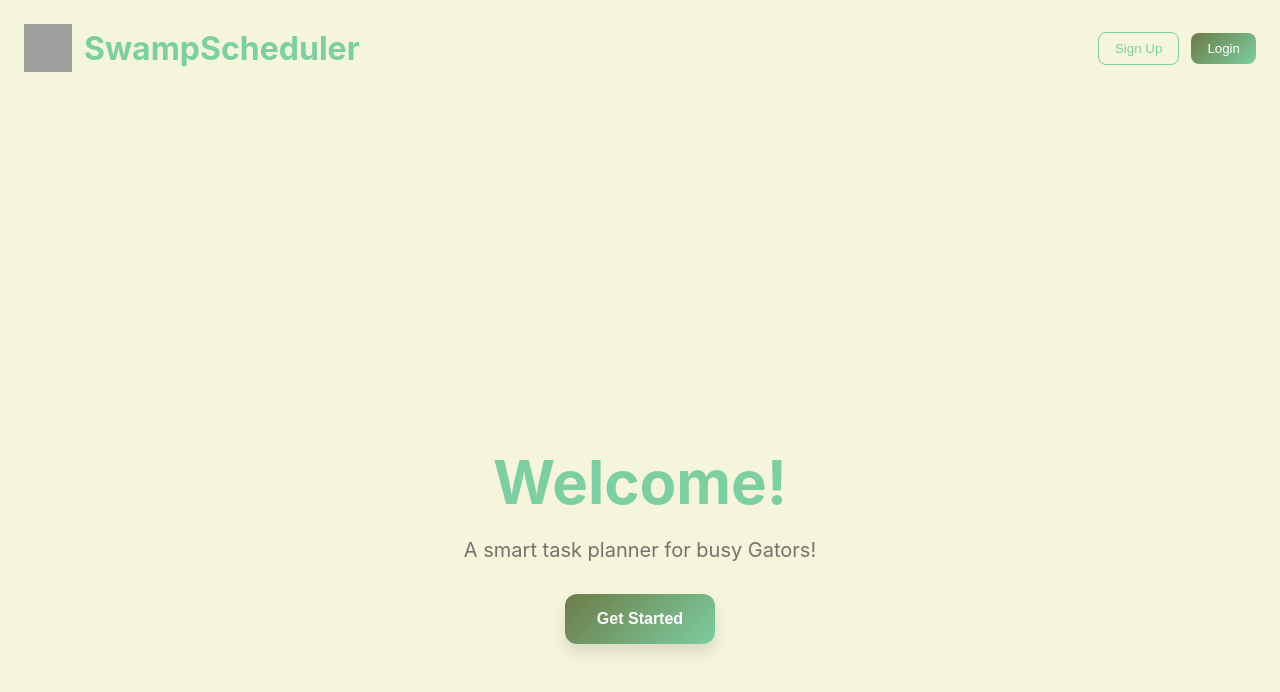
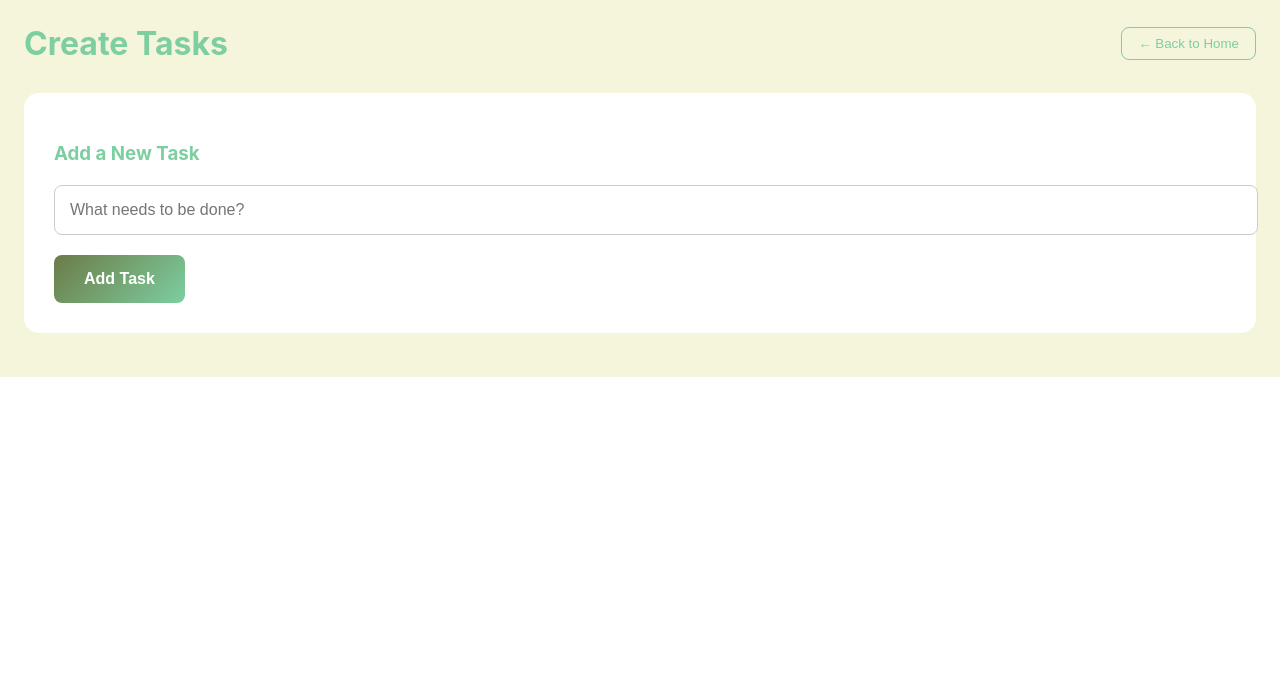
Before and after one commit to anawsai/CEN3031_Summer2025_Project, a React (Create React App) app in the folder frontend/: page / in a window 1280 px wide. Both pictures are taken after a click on the button "Get Started". Shown: the top 692 px of the page. Built offline with nearby package versions, Linux system fonts and the light colour scheme; grey boxes are pictures that could not be loaded.

Commit message:
Added prototype task creation page with form and navigation

```diff
--- a/frontend/src/App.js
+++ b/frontend/src/App.js
@@ -1,6 +1,132 @@
-import React from 'react';
+import React, {useState} from 'react';
 
 function App() {
+  const [currentPage, setCurrentPage] = useState('home');
+  const [tasks, setTasks] = useState([]);
+  const [newTask, setNewTask] = useState('');
+
+  //handle adding a new task
+  const addTask = () => {
+    if (newTask.trim() !== '') {
+      setTasks([...tasks, newTask]);
+      setNewTask('');
+    }
+  };
+
+  //Task Creation Page (just a simple form for now that gets executed when the user clicks the "Get Started" button !!!)
+  if (currentPage === 'tasks') {
+    return (
+      <div style ={{
+        minHeight: '100%',
+        backgroundColor: 'beige',
+        padding: '24px'
+      }}>
+      <div style={{
+        display: 'flex',
+        justifyContent: 'space-between',
+        alignItems: 'center',
+        marginBottom: '30px'
+      }}>
+        <h1 style = {{
+          fontSize: '32px',
+          fontWeight: 'bold',
+          color: '#7dcea0',
+          margin: 0
+        }}>
+            Create Tasks
+        </h1>
+
+       {/* Back to Home Button */}
+        <button
+          onClick={()=> setCurrentPage('home')}
+          style={{
+            background: 'transparent',
+            color: '#7dcea0',
+            padding: '8px 16px',
+            border: '1px solid #7dcea0',
+            borderRadius: '8px',
+            cursor: 'pointer'
+          }}>
+            ← Back to Home
+        </button>
+      </div>
+
+      {/* Task Creation Form */}
+      <div style ={{
+        backgroundColor: 'white',
+        padding: '30px',
+        borderRadius: '15px',
+        marginBottom: '20px',
+      }}>
+        <h3 style={{
+          color: '#7dcea0',
+          marginBottom: '20px'
+        }}>
+          Add a New Task
+        </h3>
+        <input
+          type="text"
+          value={newTask}
+          onChange={(e) => setNewTask(e.target.value)}
+          placeholder="What needs to be done?"
+          style={{
+            width: '100%',
+            padding: '15px',
+            borderRadius: '8px',
+            border: '1px solid #ccc',
+            marginBottom: '20px',
+            fontSize: '16px'
+          }}
+          />
+
+        <button
+          onClick={addTask}
+          style={{
+            background: 'linear-gradient(135deg, #6B7B47, #7dcea0)',
+            color: 'white',
+            padding: '15px 30px',
+            borderRadius: '8px',
+            border: 'none',
+            cursor: 'pointer',
+            fontWeight: '600',
+            fontSize: '16px',
+          }}>
+          Add Task
+        </button>
+      </div>
+
+      {/* Task List */}
+       {tasks.length > 0 && (
+        <div style={{
+          backgroundColor: 'white',
+          padding: '20px',
+          borderRadius: '15px',
+        }}>
+          <h3 style={{
+            color: '#7dcea0',
+            marginBottom: '15px'
+          }}>
+            Your Tasks ({tasks.length})
+          </h3>
+          {tasks.map((task, index) => (
+            <div key={index} style={{
+              padding: '15px',
+              margin: '10px 0',
+              backgroundColor: '#f9f9f9',
+              borderRadius: '8px',
+              border: '1px solid #eee',
+            }}>
+              {task}
+            </div>
+          ))}
+        </div>
+      )}
+      </div>
+    );
+  }
+
+
+  // Home Page
   return (
     <div style={{
       minHeight: '100%',
@@ -69,7 +195,7 @@ function App() {
             </div>
           </header>
 
-      {/* Simple Draft of Homepage */}
+      {/* Simple Draft of Homepage Content */}
       <main style={{
         display: 'flex',
         alignItems: 'center',
@@ -97,7 +223,9 @@ function App() {
             A smart task planner for busy Gators!
           </p>
 
-          <button style={{
+          <button
+            onClick={() => setCurrentPage('tasks')}  //nav to tasks page
+            style={{
               background: 'linear-gradient(135deg, #6B7B47, #7dcea0)',
               color: 'white',
               padding: '16px 32px',
```
Lines whose indentation alone changed are shown as unchanged.
